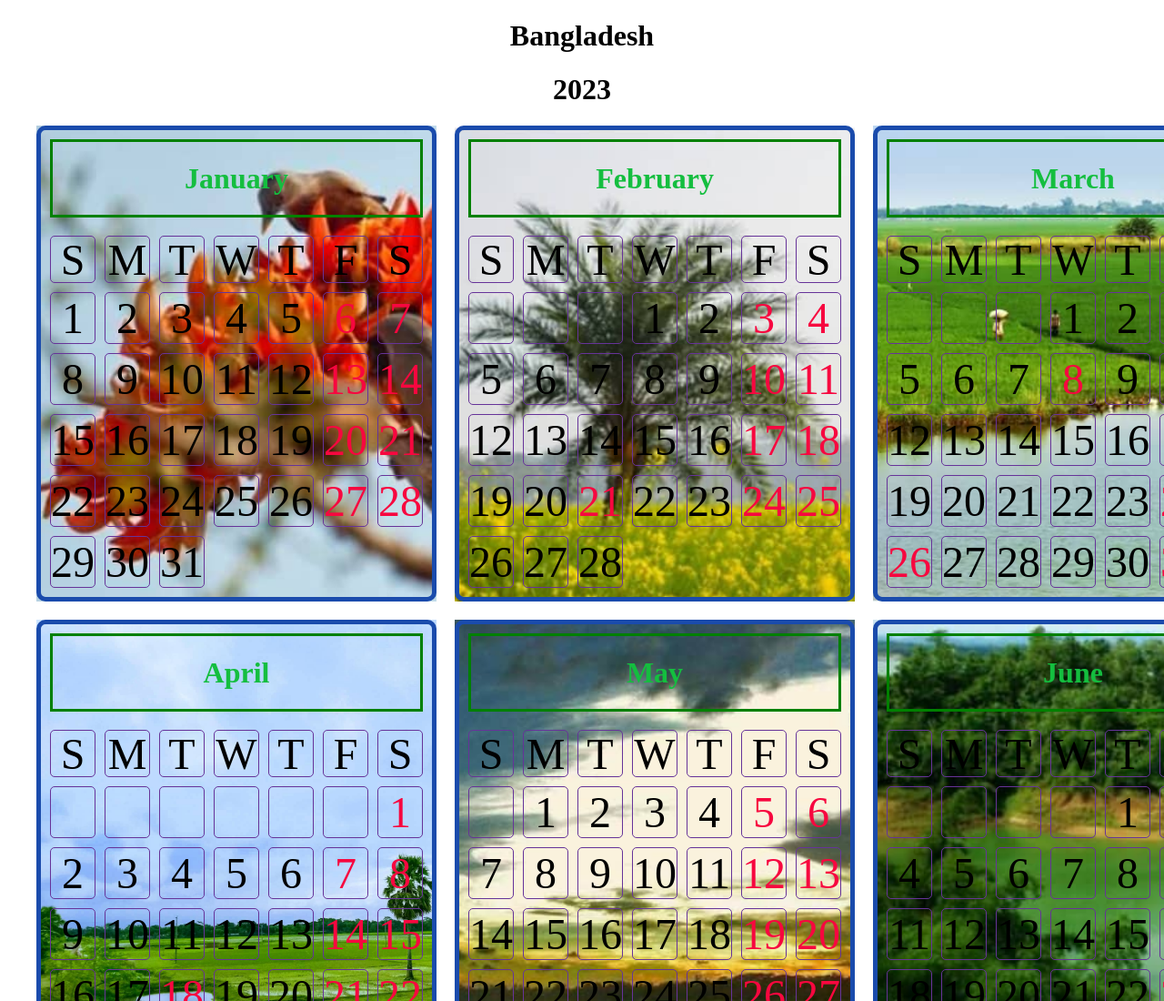
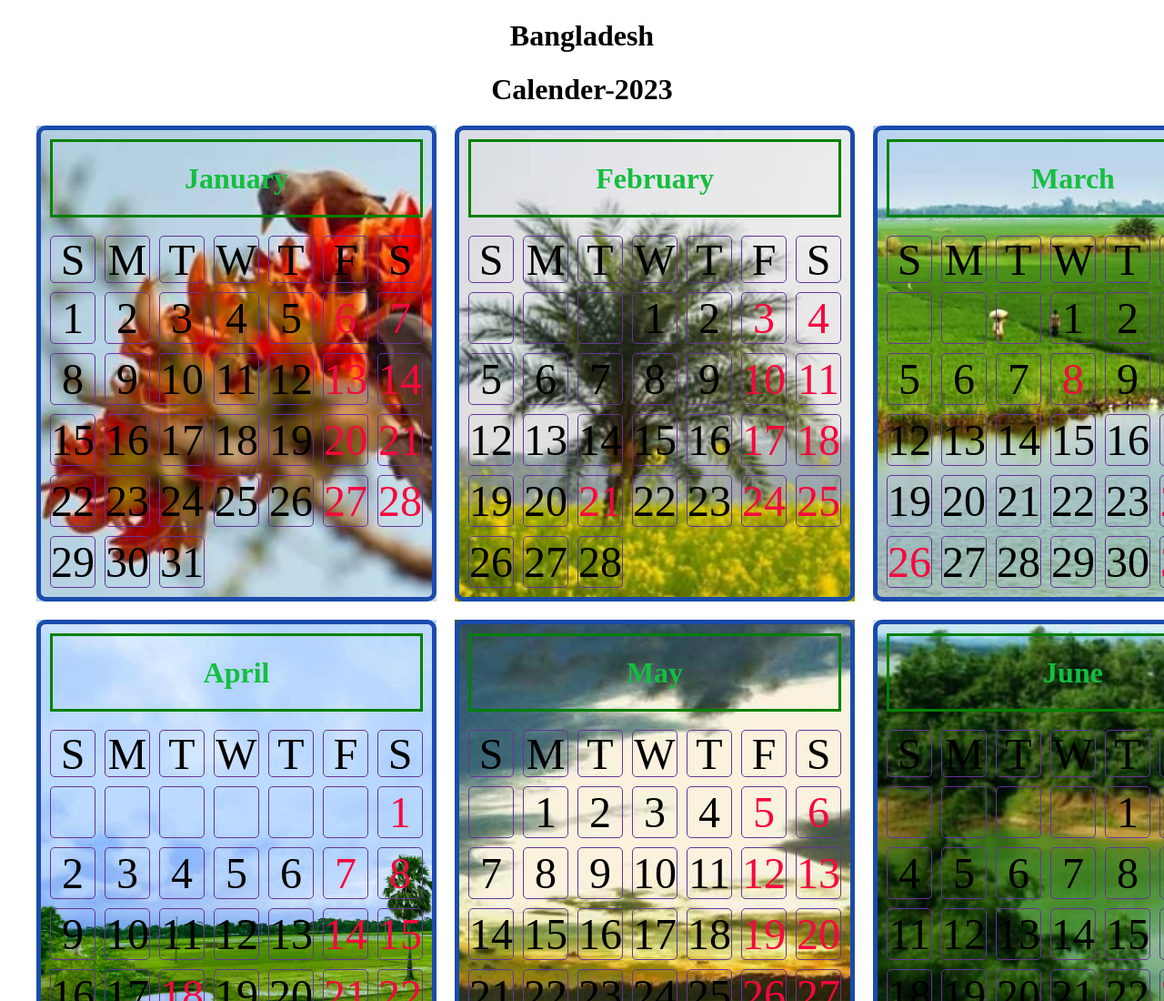
Before and after one commit to Akram55667/calender, a plain HTML site: page index.html in a window 1280 px wide. Shown: the top 1100 px of the page at 91% size. Drawn offline with Linux system fonts and the light colour scheme.

Commit message:
name add

```diff
--- a/index.html
+++ b/index.html
@@ -11,7 +11,7 @@
     <div class="container">
         <div class="country-name">
             <h1>Bangladesh</h1>
-            <h1>2023</h1>
+            <h1>Calender-2023</h1>
         </div>
       <div>
         <div>
```
